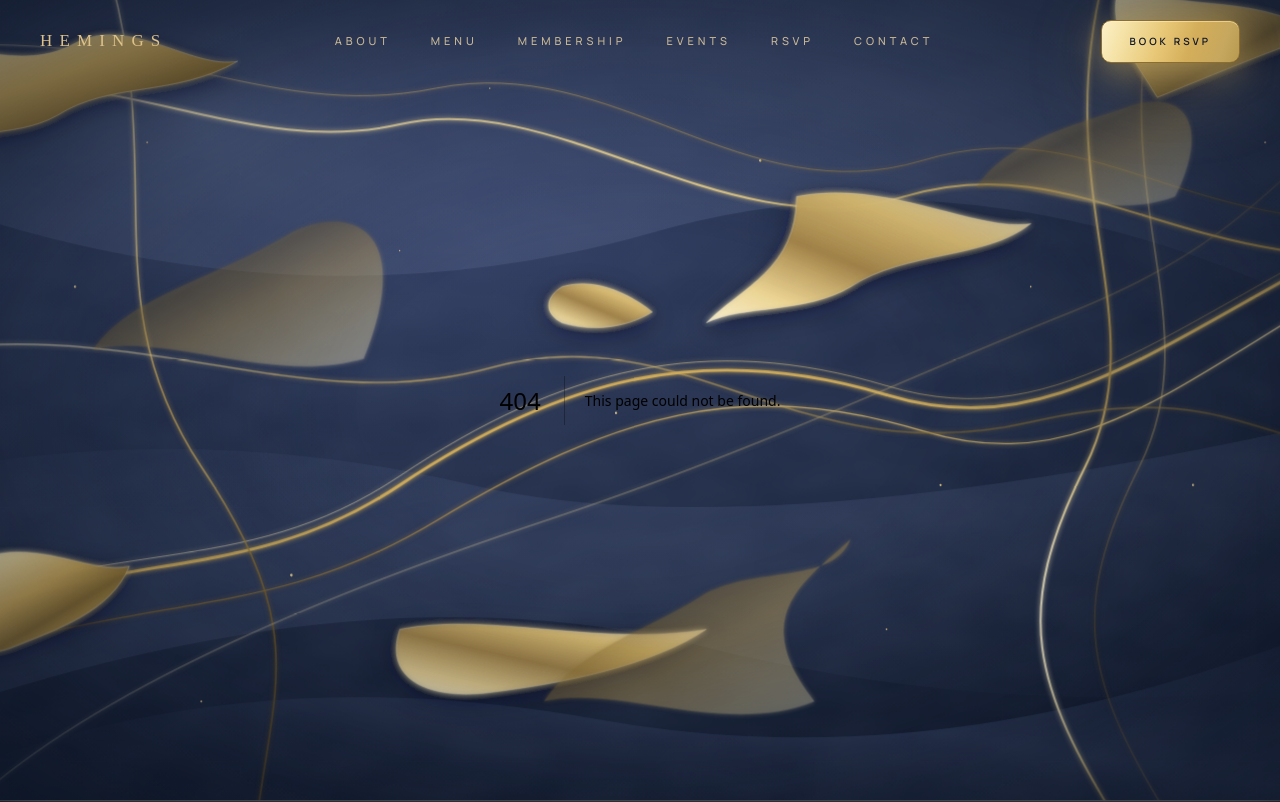
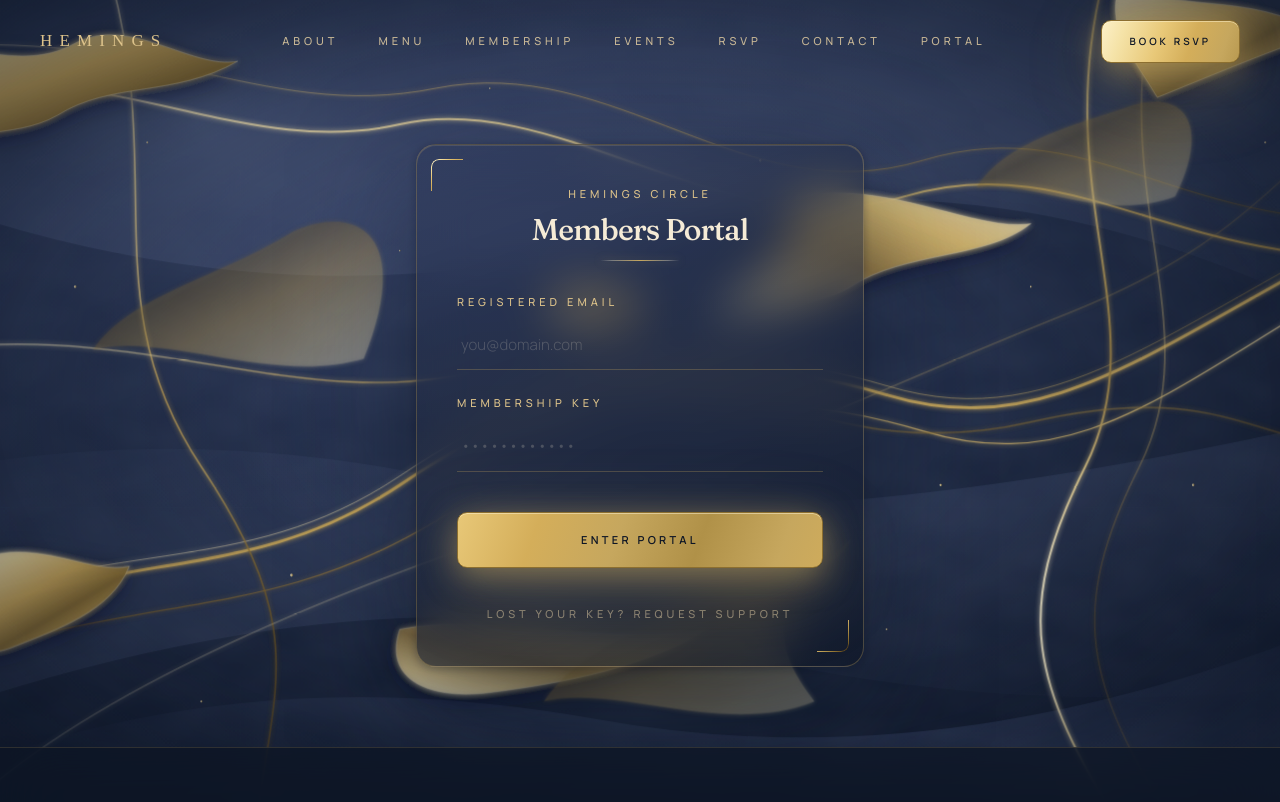
Before and after one commit to MattClarke246/Hemings-Group, a Next.js app: page /portal in a window 1280 px wide. Before the commit this address had no page. Shown: the top 802 px of the page. Built offline with nearby package versions, Linux system fonts and the light colour scheme; a web font is replaced by a local one.

Commit message:
feat: implement members portal, real site images and og metadata
- Create Members Portal page (/portal) matching luxury aesthetic
- Add Portal to header and footer navigation lists
- Incorporate live Strikingly site background/og image into root layout metadata

```diff
--- a/app/_components/Footer.tsx
+++ b/app/_components/Footer.tsx
@@ -84,6 +84,7 @@ export default function Footer() {
               { href: "/events", label: "Events" },
               { href: "/rsvp", label: "RSVP" },
               { href: "/contact", label: "Contact" },
+              { href: "/portal", label: "Portal" },
             ].map((item) => (
               <li key={item.href}>
                 <Link
--- a/app/_components/Header.tsx
+++ b/app/_components/Header.tsx
@@ -11,6 +11,7 @@ const NAV = [
   { href: "/events", label: "Events" },
   { href: "/rsvp", label: "RSVP" },
   { href: "/contact", label: "Contact" },
+  { href: "/portal", label: "Portal" },
 ];
 
 export default function Header() {
--- a/app/layout.tsx
+++ b/app/layout.tsx
@@ -32,6 +32,22 @@ export const metadata: Metadata = {
   description:
     "A members-preferred lounge in Birmingham, Alabama. Where elegance and exclusivity equal an unforgettable experience.",
   metadataBase: new URL("https://hemingsgroup.com"),
+  openGraph: {
+    title: "Hemings Group — Your Experience is Everything",
+    description: "A members-preferred lounge in Birmingham, Alabama. Where elegance and exclusivity equal an unforgettable experience.",
+    url: "https://hemingsgroup.com",
+    siteName: "Hemings Group",
+    images: [
+      {
+        url: "https://custom-images.strikinglycdn.com/res/hrscywv4p/image/upload/c_limit,fl_lossy,h_630,w_1200,f_auto,q_auto/6593842/328428_679671.jpg",
+        width: 1200,
+        height: 630,
+        alt: "Hemings Group Logo Background",
+      },
+    ],
+    locale: "en_US",
+    type: "website",
+  },
 };
 
 export default function RootLayout({
--- /dev/null
+++ b/app/portal/page.tsx
@@ -0,0 +1,157 @@
+"use client";
+
+import { useState, type FormEvent } from "react";
+import Container from "../_components/Container";
+import GlassCard from "../_components/GlassCard";
+import MetallicDivider from "../_components/MetallicDivider";
+import Reveal from "../_components/Reveal";
+import Button from "../_components/Button";
+
+const fieldClass =
+  "w-full bg-transparent px-1 py-3 placeholder:opacity-40 focus:outline-none transition-colors duration-300";
+const fieldStyle = {
+  borderBottom: "1px solid rgba(198, 167, 94, 0.28)",
+  color: "var(--text-primary-dark)",
+};
+const fieldFocusStyle = {
+  borderBottomColor: "var(--gold-400)",
+};
+
+const labelClass = "smallcaps mb-2 block";
+
+export default function PortalPage() {
+  const [loading, setLoading] = useState(false);
+  const [success, setSuccess] = useState(false);
+
+  function onSubmit(e: FormEvent<HTMLFormElement>) {
+    e.preventDefault();
+    setLoading(true);
+    setTimeout(() => {
+      setLoading(false);
+      setSuccess(true);
+    }, 1500);
+  }
+
+  return (
+    <>
+      <section className="relative min-h-[90svh] flex items-center pt-36 pb-20">
+        <Container>
+          <div className="max-w-md mx-auto">
+            {success ? (
+              <Reveal direction="scale">
+                <GlassCard corners className="text-center" padding="px-8 py-16">
+                  <p
+                    className="smallcaps mb-6"
+                    style={{ color: "var(--text-gold-dark)" }}
+                  >
+                    Welcome
+                  </p>
+                  <h3
+                    className="display gold-text mb-5 text-3xl"
+                  >
+                    Access Granted.
+                  </h3>
+                  <p className="text-sm leading-relaxed mb-8" style={{ color: "var(--text-secondary-dark)" }}>
+                    Redirecting to the private directory...
+                  </p>
+                  <Button href="/" variant="obsidian">
+                    Go to Dashboard
+                  </Button>
+                </GlassCard>
+              </Reveal>
+            ) : (
+              <Reveal direction="up">
+                <GlassCard padding="p-8 md:p-10" corners>
+                  <div className="text-center mb-8">
+                    <p
+                      className="smallcaps mb-3"
+                      style={{ color: "var(--text-gold-dark)" }}
+                    >
+                      Hemings Circle
+                    </p>
+                    <h2
+                      className="display text-3xl mb-4"
+                      style={{ color: "var(--text-primary-dark)" }}
+                    >
+                      Members Portal
+                    </h2>
+                    <div className="flex justify-center">
+                      <MetallicDivider width={80} />
+                    </div>
+                  </div>
+
+                  <form onSubmit={onSubmit} className="space-y-6">
+                    <div>
+                      <label
+                        htmlFor="email"
+                        className={labelClass}
+                        style={{ color: "var(--text-gold-dark)", fontSize: "11px" }}
+                      >
+                        Registered Email
+                      </label>
+                      <input
+                        id="email"
+                        name="email"
+                        type="email"
+                        required
+                        className={fieldClass}
+                        style={fieldStyle}
+                        placeholder="you@domain.com"
+                        onFocus={(e) =>
+                          Object.assign((e.target as HTMLElement).style, fieldFocusStyle)
+                        }
+                        onBlur={(e) =>
+                          ((e.target as HTMLElement).style.borderBottomColor =
+                            "rgba(198, 167, 94, 0.28)")
+                        }
+                      />
+                    </div>
+                    <div>
+                      <label
+                        htmlFor="memberKey"
+                        className={labelClass}
+                        style={{ color: "var(--text-gold-dark)", fontSize: "11px" }}
+                      >
+                        Membership Key
+                      </label>
+                      <input
+                        id="memberKey"
+                        name="memberKey"
+                        type="password"
+                        required
+                        className={fieldClass}
+                        style={fieldStyle}
+                        placeholder="••••••••••••"
+                        onFocus={(e) =>
+                          Object.assign((e.target as HTMLElement).style, fieldFocusStyle)
+                        }
+                        onBlur={(e) =>
+                          ((e.target as HTMLElement).style.borderBottomColor =
+                            "rgba(198, 167, 94, 0.28)")
+                        }
+                      />
+                    </div>
+                    <div className="pt-4">
+                      <Button type="submit" variant="gold" className="w-full justify-center">
+                        {loading ? "Authenticating..." : "Enter Portal"}
+                      </Button>
+                    </div>
+                    <div className="text-center pt-2">
+                      <a
+                        href="/membership"
+                        className="smallcaps text-[10px] transition-colors duration-300 hover:opacity-100"
+                        style={{ color: "var(--text-secondary-dark)", opacity: 0.6 }}
+                      >
+                        Lost your key? Request support
+                      </a>
+                    </div>
+                  </form>
+                </GlassCard>
+              </Reveal>
+            )}
+          </div>
+        </Container>
+      </section>
+    </>
+  );
+}
```
